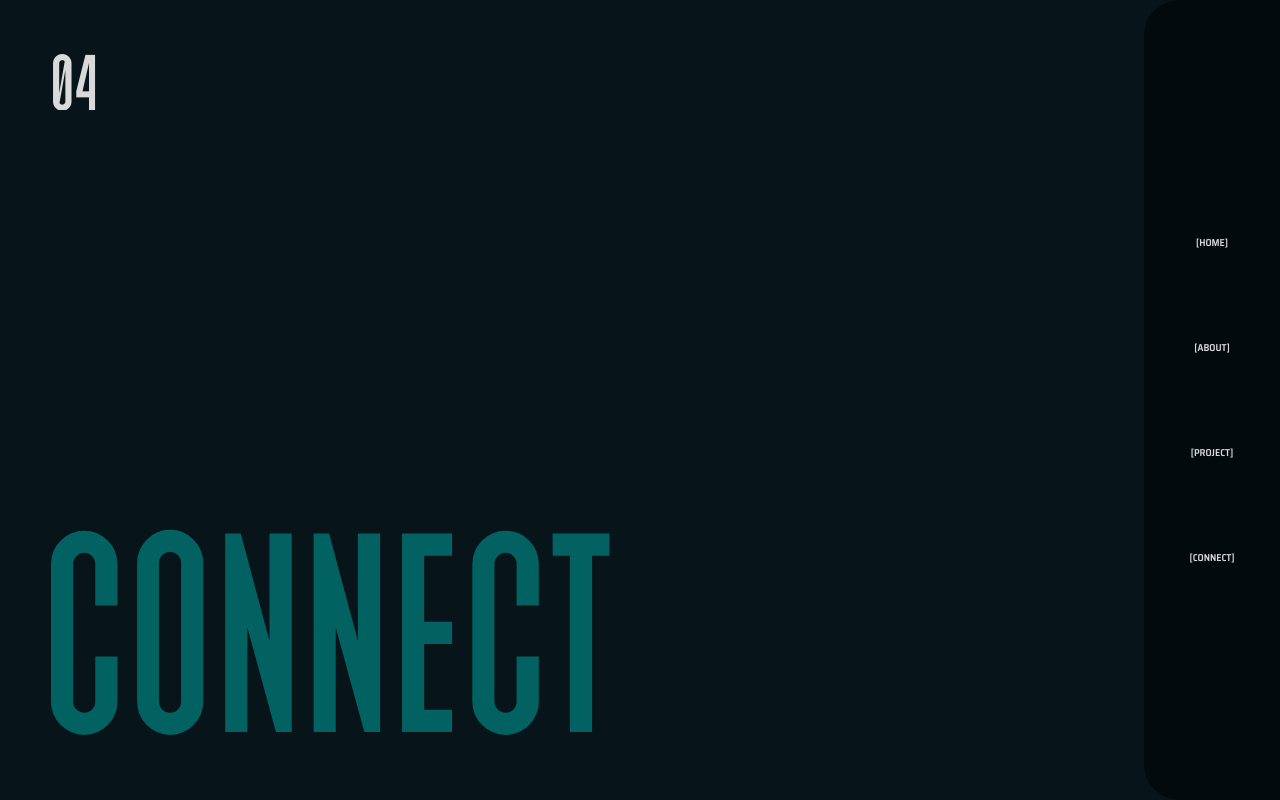
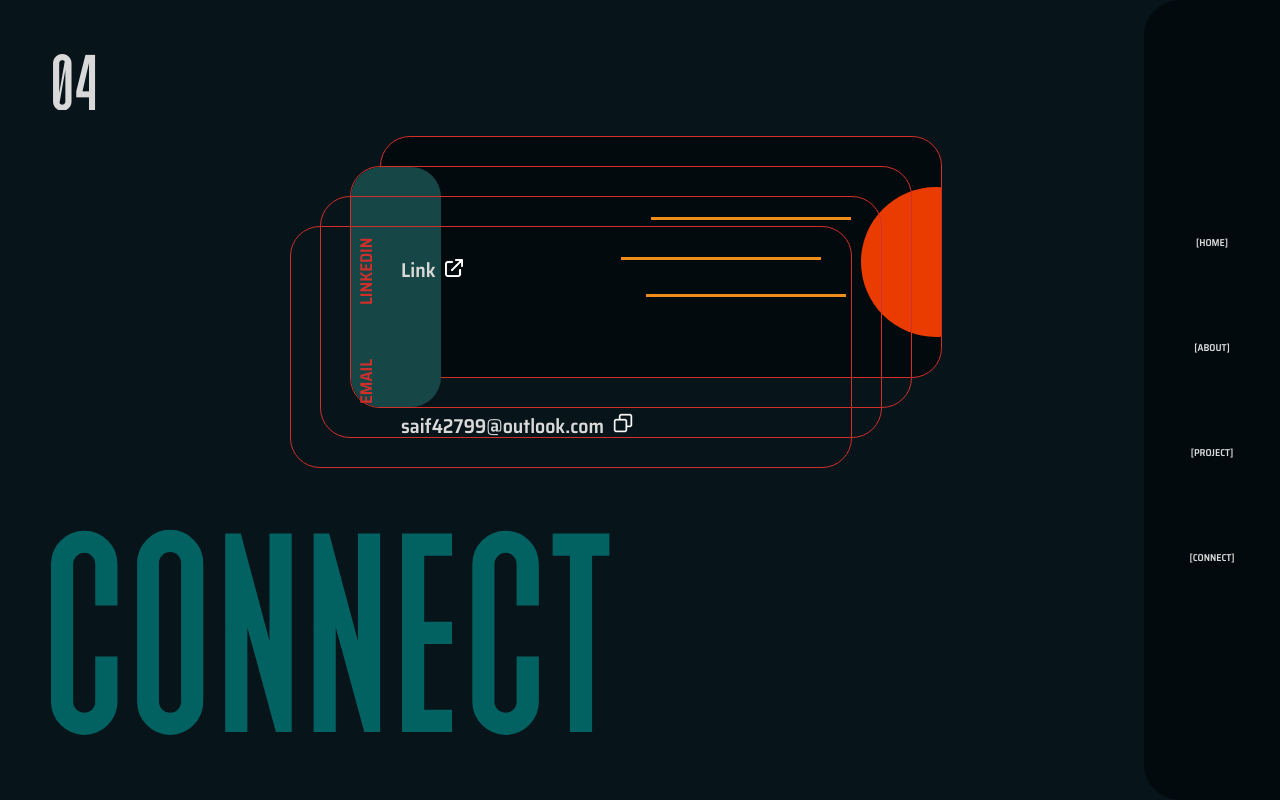
Before and after one commit to saif42799/New-Portfolio, a React (Vite) app in the folder my-Website/: page /ConnectPage in a window 1280 px wide. Built offline with nearby package versions, Linux system fonts and the light colour scheme.

Commit message:
finished all set ups of pages

```diff
--- a/my-Website/src/index.css
+++ b/my-Website/src/index.css
@@ -792,6 +792,264 @@ nav li {
 
 
 
+
+
+
+
+.overlay-container{
+  position: relative;
+  height: 20rem;
+  width: 40rem;
+  margin: auto;
+  margin-top: 3%;
+}
+
+.overlay-container div{
+  transition: 0.7s ease-in-out;
+}
+
+
+
+.overlay-1{
+  height: 15rem;
+  width: 35rem;
+  background-color: rgba(0, 0, 0, 0.5);
+  border-radius: 30px;
+  border-style: solid;
+  border-color: #D12F2A;
+  border-width: 0.9px;
+  position: absolute;
+  top: 15%;
+
+  overflow: hidden;
+  transform: translate(60px, -60px);
+}
+
+
+
+
+
+.overlay-2{
+  height: 15rem;
+  width: 35rem;
+  background-color: rgba(0, 0, 0, 0);
+  border-radius: 30px;
+  border-style: solid;
+  border-color: #D12F2A;
+  border-width: 0.9px;
+  position: absolute;
+  top: 15%;
+
+  transform: translate(30px, -30px);
+}
+
+
+
+
+
+
+.oval-overlay{
+  height: 15rem;
+  width: 90px;
+  border-radius:30px;
+  background-color: #174647;
+  right: -100px;
+  top: 50px;
+  z-index: -10;
+}
+
+
+
+
+
+
+.overlay-3{
+  height: 15rem;
+  width: 35rem;
+  background-color: rgba(0, 0, 0, 0);
+  border-radius: 30px;
+  border-style: solid;
+  border-color: #D12F2A;
+  border-width: 0.9px;
+  position: absolute;
+  top: 15%;
+}
+
+
+
+
+
+
+.circle-overlay{
+  position: absolute;
+  height: 150px;
+  width: 150px;
+  border-radius: 100px;
+  background-color: #EA3B00;
+  right: -70px;
+  top: 50px;
+
+}
+
+.line-3, .line-4, .line-5{
+  position: absolute;
+  background-color: #F08D1A;
+  width: 200px;
+  height: 3px;
+}
+
+.line-3{
+  top: 80px;
+  right: 90px;
+}
+
+.line-4{
+  top: 120px;
+  right: 120px;
+}
+
+.line-5{
+  bottom: 80px;
+  right: 95px;
+}
+
+.email-90deg , .lkd-90deg{
+  font-family: Saira SemiCondensed-SemiBold;
+  color: #D12F2A;
+  font-size: 17px;
+  transform: rotate(-90deg);
+  width: 90px;
+  position: absolute;
+  z-index: 10;
+}
+
+.email-90deg{
+  bottom: 65px;
+
+}
+.lkd-90deg{
+  top: 50px;
+}
+
+
+
+
+
+.overlay-4{
+  height: 15rem;
+  width: 35rem;
+  background-color: rgba(0, 0, 0, 0);
+  border-radius: 30px;
+  border-style: solid;
+  border-color: #D12F2A;
+  border-width: 0.9px;
+  position: absolute;
+  top: 15%;
+
+  transform: translate(-30px, 30px);
+  z-index: 1;
+}
+
+.overlay-4:hover .overlay-3{
+  opacity: 0;
+}
+
+
+
+.link-overlay, .email-overlay{
+  font-family: Saira SemiCondensed-SemiBold;
+  color: #D9D9D9;
+  font-size: 20px;
+  width: 90px;
+  position: absolute;
+  left: 110px;
+}
+
+.link-overlay{
+  top: 27px;
+}
+
+.link-overlay a{
+  padding-top: 2px;
+  padding-bottom: 0;
+  padding-right: 5px;
+  padding-left: 5px;
+  border-radius: 5px;
+  transition: 0.2s ease-in-out;
+}
+
+.link-overlay img{
+  height: 18px;
+  transition: 0.2s ease-in-out;
+}
+
+
+.link-overlay a:hover{
+  background-color: rgba(61, 61, 61, 0.5);
+  padding-top: 4px;
+  padding-bottom: 2;
+  padding-right: 7px;
+  padding-left: 7px;
+
+}
+
+.link-overlay a:hover img{
+  transform: scale(1.1);
+}
+
+.email-overlay{
+  bottom: 25px;
+  width: fit-content;
+}
+
+.copy-button{
+  background-color: rgba(0, 0, 0, 0);
+  border-color: rgba(0, 0, 0, 0);
+  border-radius: 5px;
+  transition: 0.2s ease-in-out;
+}
+
+.copy-button:hover{
+  transform: scale(1.1);
+  background-color: rgba(61, 61, 61, 0.5);
+}
+
+.copy-button:active{
+  background-color: rgba(61, 61, 61, 0.8);
+}
+
+.copy-icon{
+  height: 20px;
+  padding-top: 4px;
+  padding-right: 4px;
+  padding-left: 3px;
+}
+.copy-message {
+  font-family: Saira SemiCondensed-SemiBold;
+  position: absolute;
+  bottom: 25px;
+  right: 145px;
+  font-size: 14px;
+  color: #D12F2A;
+  opacity: 0;
+  animation: fadeInOut 2s ease forwards;
+}
+
+@keyframes fadeInOut {
+  0% { opacity: 0; transform: translateY(-5px); }
+  20% { opacity: 1; transform: translateY(0); }
+  80% { opacity: 1; }
+  100% { opacity: 0; transform: translateY(-5px); }
+}
+
+
+.overlay-container:hover .overlay-1,
+.overlay-container:hover .overlay-2,
+.overlay-container:hover .overlay-4 {
+  transform: translate(0, 0);
+}
+
+
 @media(max-width: 800px) {
   .nav-background{
     position: fixed;
--- a/my-Website/src/routes/ConnectPage.jsx
+++ b/my-Website/src/routes/ConnectPage.jsx
@@ -1,22 +1,51 @@
 import { useState } from "react";
-function ConnectPage(){
 
+function ConnectPage() {
 
-    const slides = [
-        {src: '/images/ED-screenshot-1.png', title: "image-1"},
-        {src: '/images/ED-screenshot-2.png', title: "image-1"},
-        {src: '/images/ED-screenshot-3.png', title: "image-1"},
-        {src: '/images/ED-screenshot-4.png', title: "image-1"}
-    ];
+    const [copied, setCopied] = useState(false);
 
-    const [currentIndex, setCurrentIndex] = useState(0);
+    function copyContent() {
+      const content = document.getElementById('contentToCopy').innerText;
+      navigator.clipboard.writeText(content)
+        .then(() => {
+          setCopied(true);
+          setTimeout(() => setCopied(false), 2000); // Hide after 2s
+        })
+        .catch(err => {
+          console.error('Failed to copy text: ', err);
+        });
+    }
 
-
-    return(
+    return (
         <div>
             <h1 className="page-title">CONNECT</h1>
 
 
+            <div className="overlay-container">
+                <div className="overlay-1">
+                    <div className="circle-overlay"></div>
+                    <div className="line-3"></div>
+                    <div className="line-4"></div>
+                    <div className="line-5"></div>
+                </div>
+
+                <div className="overlay-2">
+                  <div className="oval-overlay"></div>
+                </div>
+
+                <div className="overlay-3">
+                    <h1 className="email-90deg">EMAIL</h1>
+                    <h1 className="lkd-90deg">LINKEDIN</h1>
+                </div>
+
+                <div className="overlay-4">
+                    <h1 className="link-overlay">Link  <a href="https://www.linkedin.com/in/-saif-shaikh/" target="blank"><img src="/images/white-external-link.png"></img></a></h1>
+
+                    <h1 id="contentToCopy" className="email-overlay">saif42799@outlook.com <button className="copy-button" onClick={copyContent}><img className="copy-icon" src="/images/copy.png"></img></button></h1>
+                    {copied && <p className="copy-message">COPIED!</p>}
+                </div>
+
+            </div>
         </div>
     )
 }
```
Also changed, not shown: my-Website/public/images/copy.png (added), my-Website/public/images/white-external-link.png (added).
